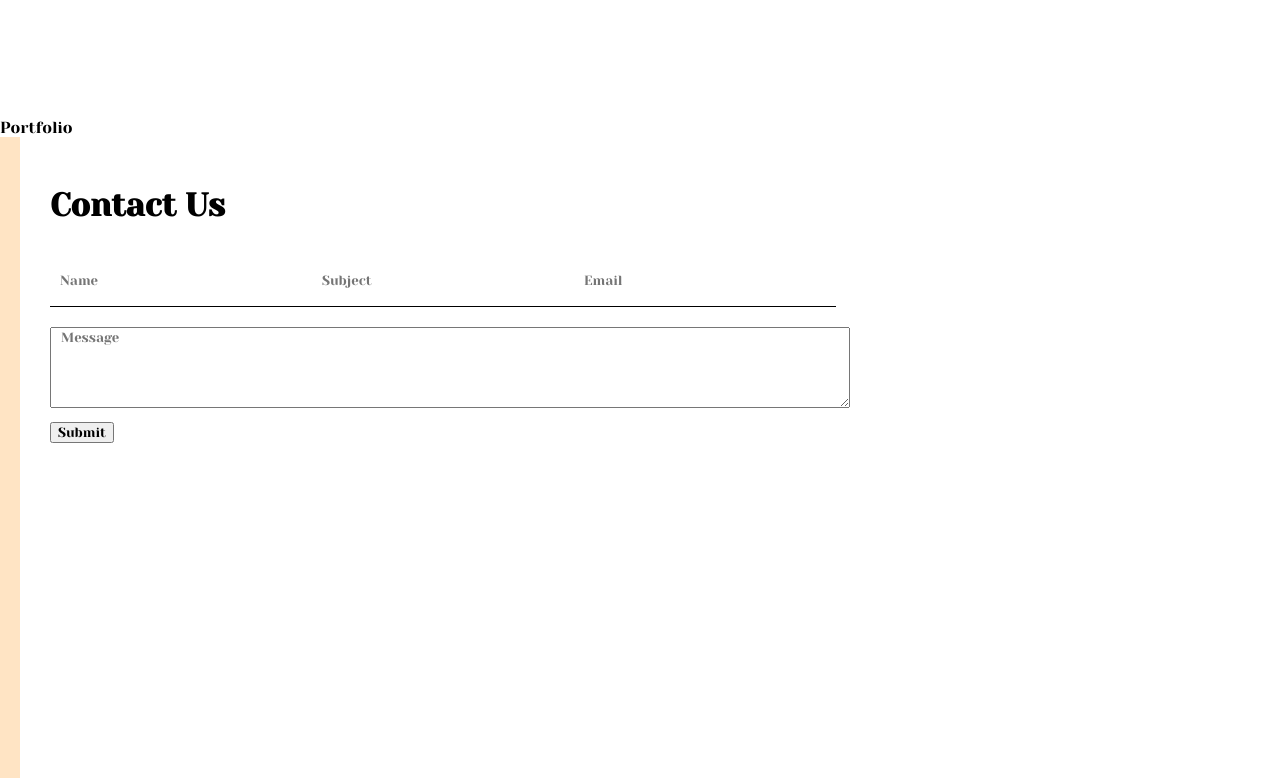
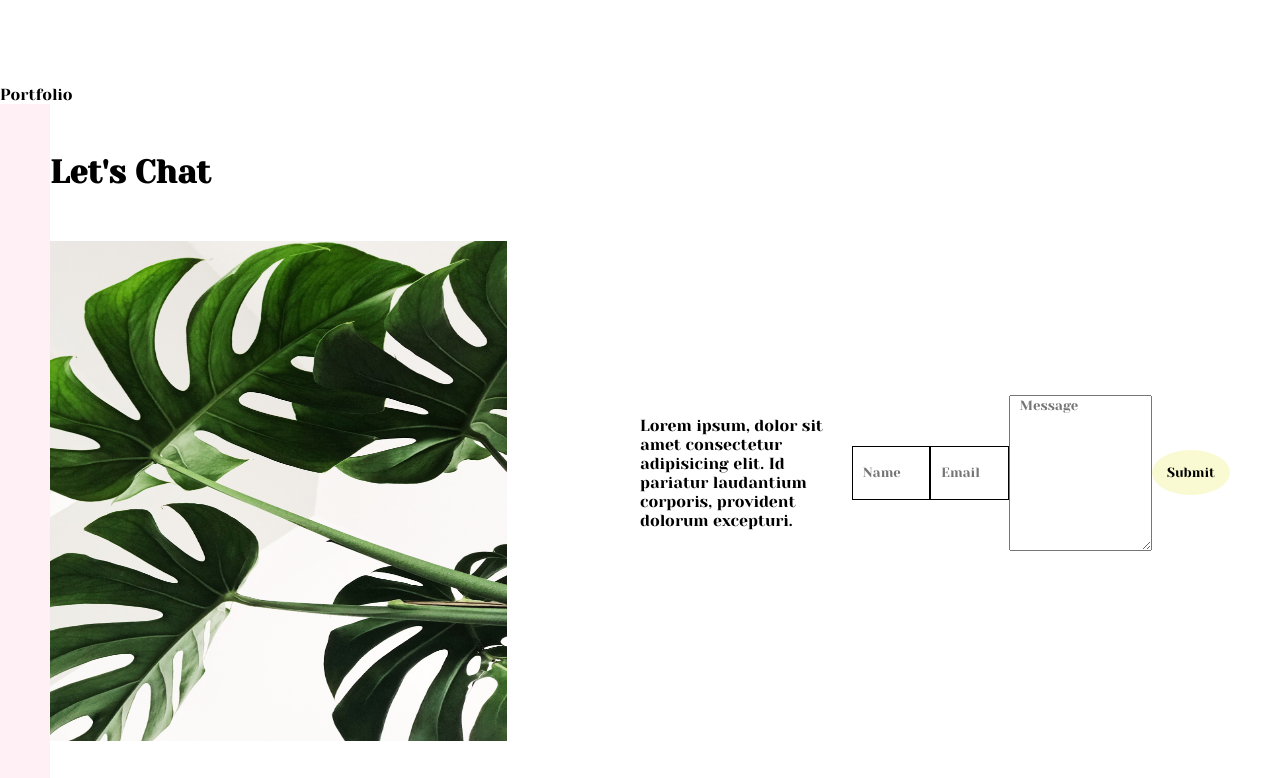
Before and after one commit to habonassoweh/react-portfolio-ha, a React (Create React App) app: page / in a window 1280 px wide. Shown: the part 1562-2340 px from the top of the page. Built offline with nearby package versions, Linux system fonts and the light colour scheme.

Commit message:
nav component updates

```diff
--- a/package.json
+++ b/package.json
@@ -8,7 +8,9 @@
     "@testing-library/user-event": "^12.1.10",
     "react": "^17.0.2",
     "react-dom": "^17.0.2",
+    "react-router-dom": "^6.3.0",
     "react-scripts": "4.0.3",
+    "styled-components": "^5.3.5",
     "web-vitals": "^1.0.1"
   },
   "scripts": {
--- a/src/components/contact/Contact.jsx
+++ b/src/components/contact/Contact.jsx
@@ -1,28 +1,39 @@
 import React from 'react'
+
 import "./contact.css"
 
 
 const Contact = () => {
+
   return (
     <div className="contact">
-        <div className="contact-bg"></div>
-        <div className="contact-wrapper">
-            <div className="contact-left">
-                <h1 className="contact-title">Contact Us</h1>
-                <form >
-                    <div className='contact-div'>
-                    <input type="text" placeholder="Name" name="user_name" />
-                    <input type="text" placeholder="Subject" name="user_subject" />
-                    <input type="text" placeholder="Email" name="user_name" />
-                    </div>
+      <div className="contact-bg"></div>
+      <div className="contact-wrapper">
+        <div className="contact-left">
+          <h1 className="contact-title">Let's Chat</h1>
+          <div className="contact-info">
+            <div className="contact-info-item">
+              <img src="/images/contact-image.jpg" alt="" className='contact-img'/>
+            </div>
+          </div>
+        </div>
+        <div className="contact-right">
+          <p className='contact-des'>
+            Lorem ipsum, dolor sit amet consectetur adipisicing elit. Id pariatur
+            laudantium corporis, provident dolorum excepturi.
+          </p>
 
-                    <textarea rows="5" placeholder='Message' name='message'></textarea>
-                    <button>Submit</button>
-                </form>
+           <input type="text" placeholder='Name' name="user_name" />
+           <input type="text" placeholder='Email' name="user_email" />
+           <textarea placeholder="Message" rows="10" name="message" ></textarea>
+           <button>Submit</button>
 
-            </div>
 
         </div>
+      </div>
+
+
+
     </div>
   )
 }
--- a/src/components/contact/contact.css
+++ b/src/components/contact/contact.css
@@ -5,9 +5,9 @@
 }
 
 .contact-bg{
-    width: 20px;
+    width: 50px;
     height: 100%;
-    background-color: bisque;
+    background-color: lavenderblush;
     position: absolute;
 }
 
@@ -17,12 +17,16 @@
 }
 
 .contact-left{
+  flex:1;
+}
+
+.contact-right{
+    flex: 1;
     display: flex;
     align-items: center;
     justify-content: center;
-    flex-direction: column;
+
 }
-
 
 
 .contact-title{
@@ -33,13 +37,23 @@
 
 .contact-info-item{
     display: flex;
+    flex-direction: column;
     align-items: center;
     margin: 50px 0px;
     font-weight: 300;
     width: 70%;
+
 }
 
 
+.contact-img{
+  width: 500px;
+  height: 500px;
+}
+
+.contact-des{
+ font-weight: 400;
+}
 
 form{
     margin-top: 20px;
@@ -47,14 +61,14 @@ form{
 }
 
 input{
-    width: 250px;
+    width: 50%;
     height: 50px;
     border: none;
-    border-bottom: 1px solid black;
+    border: 1px solid black;
     margin: 10px 0px;
     font-style: 14px;
     padding-left: 10px;
-    flex-direction: column;
+
 }
 
 textarea{
@@ -63,3 +77,13 @@ textarea{
   font-style: 14px;
   padding-left: 10px;
 }
+
+button{
+    border: none;
+    padding: 15px;
+    background-color: lightgoldenrodyellow;
+    color: black;
+    font-weight: 200;
+    cursor: pointer;
+    border-radius: 90%
+}
--- a/src/components/nav/Nav.jsx
+++ b/src/components/nav/Nav.jsx
@@ -3,9 +3,15 @@ import "./nav.css"
 
 const Nav = () => {
   return (
-    <div className='nav'>
-        Nav
-        </div>
+    <nav className='nav-item'>
+      <h1 className="nav-logo">Habon Assoweh</h1>
+      <div className="menu-icon">
+
+      </div>
+      <ul>
+        <li><a href=""></a></li>
+      </ul>
+    </nav>
   )
 }
 
--- a/src/index.js
+++ b/src/index.js
@@ -1,10 +1,10 @@
-import React from 'react';
-import ReactDOM from 'react-dom';
-import App from './App';
+import React from "react";
+import ReactDOM from "react-dom";
+import "./index.css";
+import App from "./App";
 
 ReactDOM.render(
-  <React.StrictMode>
-    <App />
-  </React.StrictMode>,
-  document.getElementById('root')
+  <App />,
+
+  document.getElementById("root")
 );
```
Also changed, not shown: src/index.css (added), 2 other files (tests, documents, lock files or other folders).
